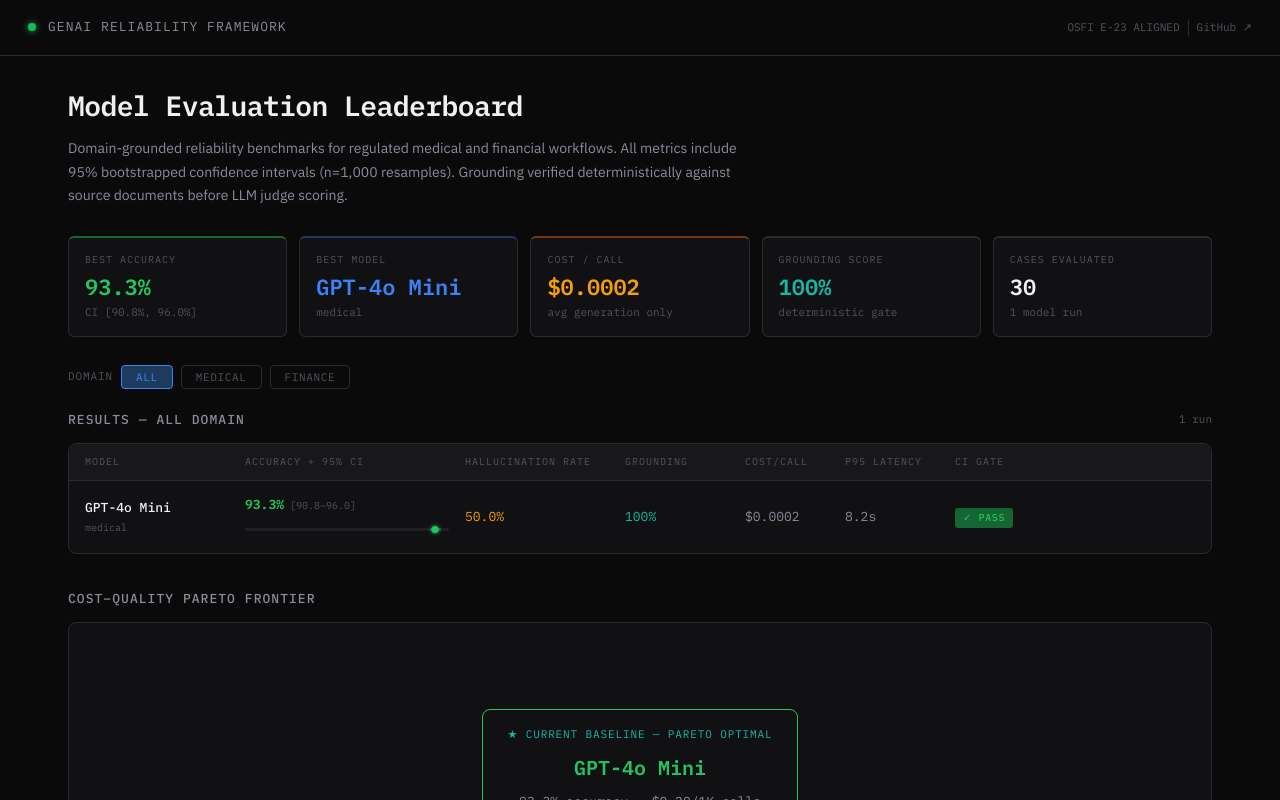
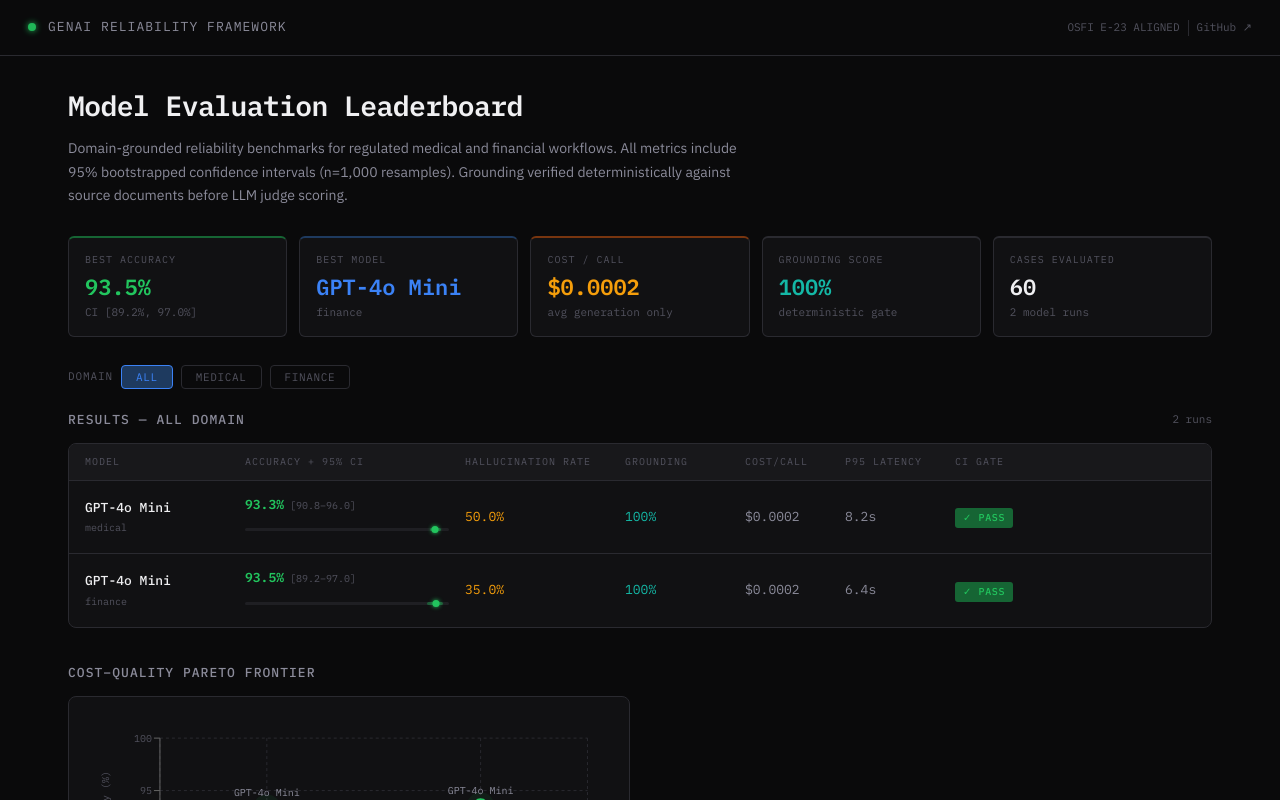
Before and after one commit to CrillyPienaah/genai-reliability-framework, a Next.js app in the folder ui/: page / in a window 1280 px wide. Shown: the top 800 px of the page. Built offline with nearby package versions, Linux system fonts and the light colour scheme; no server answers.

Commit message:
feat: finance dataset + leaderboard UI update — 93.5% accuracy

```diff
--- a/ui/src/app/page.tsx
+++ b/ui/src/app/page.tsx
@@ -23,6 +23,20 @@
     grounding_score_mean: 1.000,
     avg_cost_usd: 0.0002,
     p95_latency_ms: 8175,
+    ci_gate_passed: true,
+  },
+  {
+    run_id: 'cac95fbe-827c-43c7-aae0-14aae31e5c02',
+    model_display_name: 'GPT-4o Mini',
+    model_id: 'gpt-4o-mini',
+    domain: 'finance',
+    accuracy_mean: 0.935,
+    accuracy_ci_lower: 0.892,
+    accuracy_ci_upper: 0.970,
+    hallucination_rate_mean: 0.350,
+    grounding_score_mean: 1.000,
+    avg_cost_usd: 0.0002,
+    p95_latency_ms: 6397,
     ci_gate_passed: true,
   },
   // Placeholder rows — populated when you run more models
```
